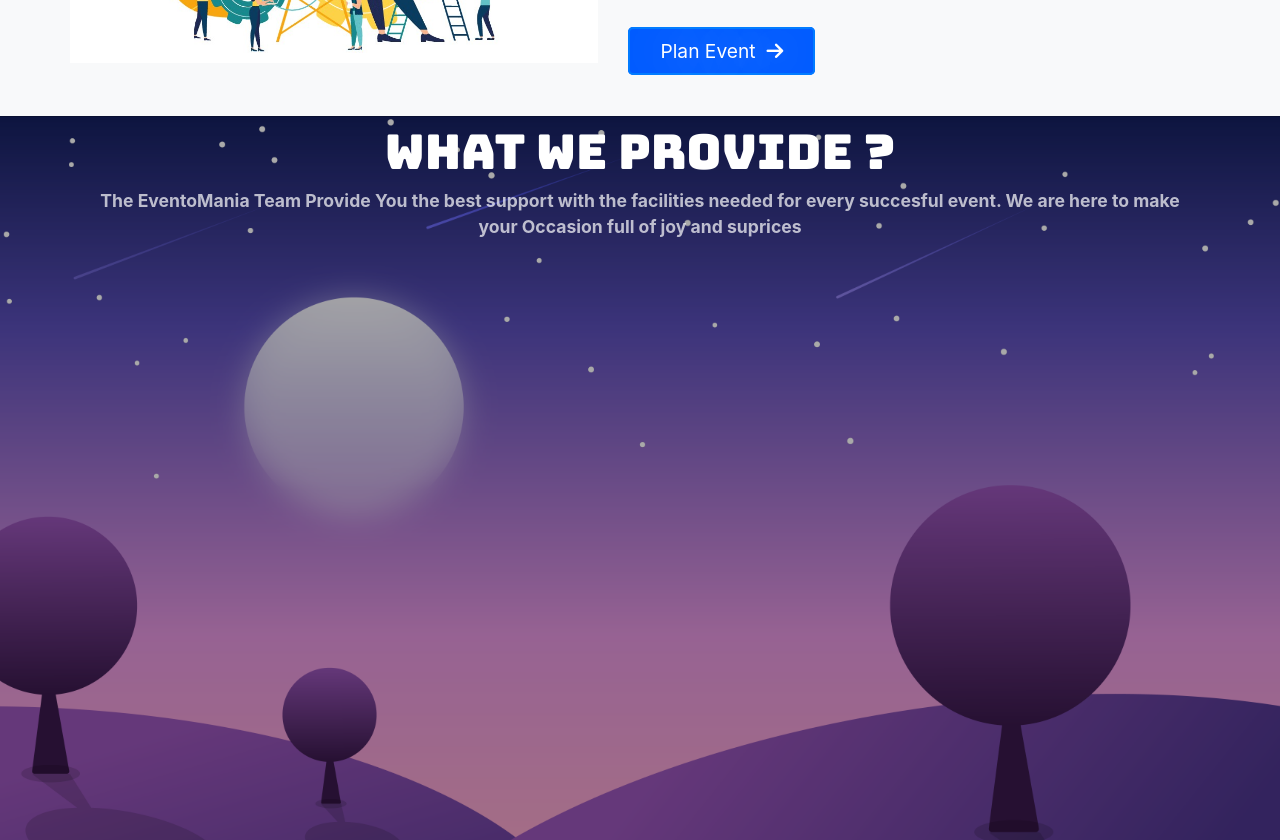
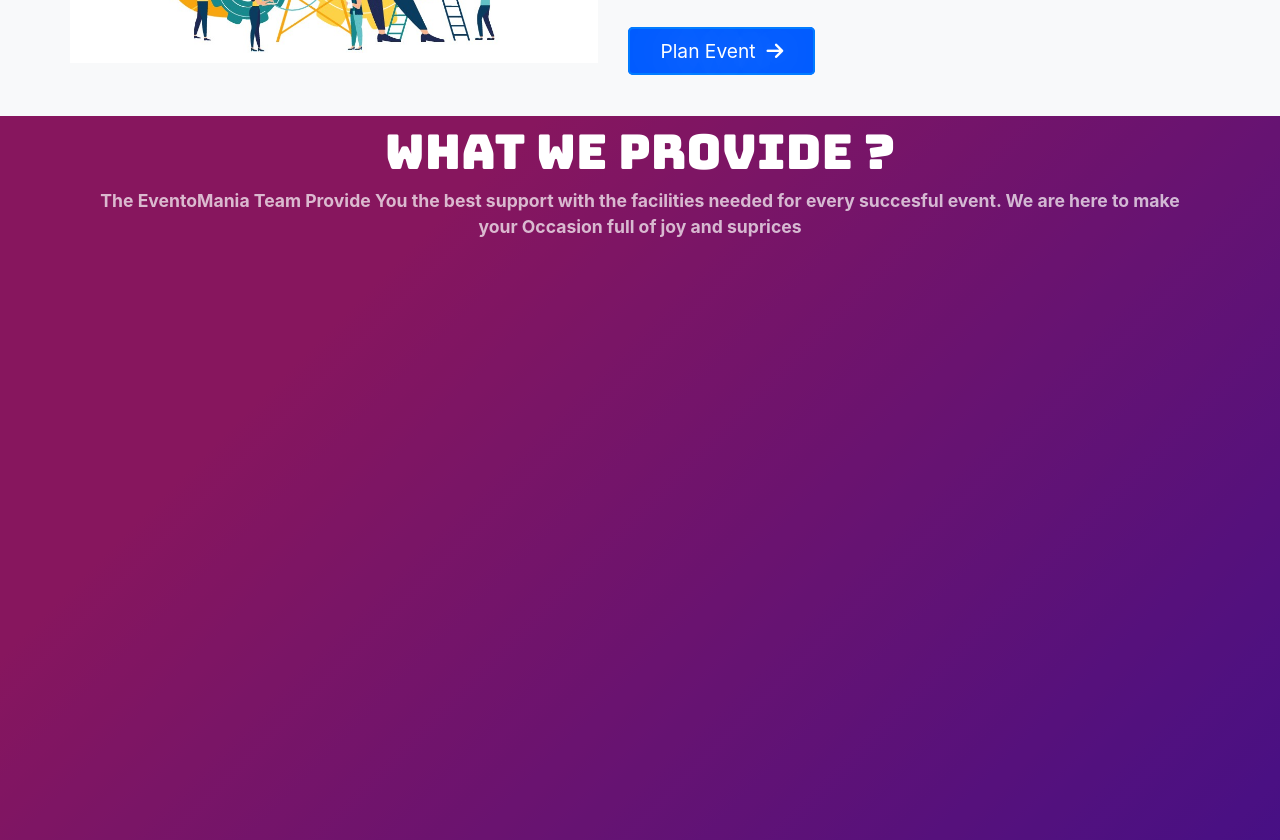
Before and after one commit to Gaurav-0/EventoMania, a plain HTML site: page index.html in a window 1280 px wide. Shown: the part 2340-3180 px from the top of the page. Drawn offline with Linux system fonts and the light colour scheme; a web font is replaced by a local one.

Commit message:
Update Services.css

```diff
--- a/CSS/Services.css
+++ b/CSS/Services.css
@@ -1,10 +1,12 @@
 .ServicesContainer {
     position: relative;
-    background-image: url(../IMAGES/966681.png);
+/*  background-image: url(../IMAGES/966681.png);
     background-attachment: fixed;
     background-position: center;
     background-repeat: no-repeat;
-    background-size: cover;
+    background-size: cover; */
+    background-color: #6617cb;
+    background-image: linear-gradient(315deg, #6617cb 0%, #cb218e 74%);
     height: 100vh;
     width: 100%;
     color: white;
```
